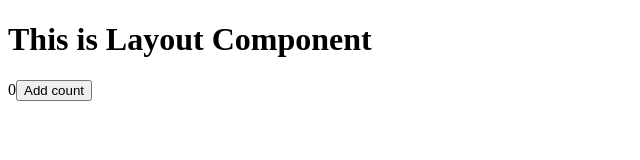
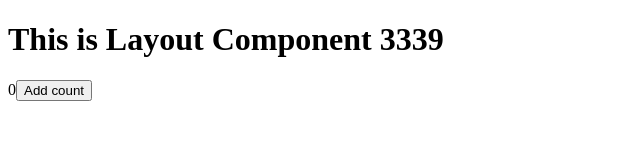
Before and after one commit to HamsterCat-W/docpress, a React (Vite) app: page / in a window 1280 px wide. Shown: the top 160 px of the page, without its empty margins (0-640 px from the left). Built offline with nearby package versions, Linux system fonts and the light colour scheme.

Commit message:
chore:热更新接入

```diff
--- a/package.json
+++ b/package.json
@@ -18,6 +18,7 @@
     "typescript": "^4.9.5"
   },
   "dependencies": {
+    "@vitejs/plugin-react": "^3.1.0",
     "cac": "^6.7.14",
     "react": "^18.2.0",
     "react-dom": "^18.2.0",
--- a/src/node/dev.ts
+++ b/src/node/dev.ts
@@ -1,9 +1,10 @@
 import { createServer as createViteDevServer } from "vite";
 import { indexHtmlPlugin } from "./plugin/indexHtml";
+import pluginInReact from "@vitejs/plugin-react";
 
 export async function createDevServer(root: string = process.cwd()) {
   return createViteDevServer({
     root,
-    plugins: [indexHtmlPlugin()],
+    plugins: [indexHtmlPlugin(), pluginInReact()],
   });
 }
--- a/src/node/plugin/indexHtml.ts
+++ b/src/node/plugin/indexHtml.ts
@@ -11,6 +11,11 @@ export function indexHtmlPlugin(): Plugin {
         server.middlewares.use(async (req, res, next) => {
           let html = await readFile(defaultIndexPath, "utf-8");
           try {
+            html = await server.transformIndexHtml(
+              req.url,
+              html,
+              req.originalUrl
+            );
             res.statusCode = 200;
             res.setHeader("Content-Type", "text/html");
             res.end(html);
--- a/src/theme-default/Layout/index.tsx
+++ b/src/theme-default/Layout/index.tsx
@@ -4,7 +4,7 @@ export function Layout() {
   let [count, setCount] = useState(0);
   return (
     <div>
-      <h1>This is Layout Component</h1>
+      <h1>This is Layout Component  3339</h1>
       <div>
         {count}
         <button onClick={() => setCount(count + 1)}>Add count</button>
```
Also changed, not shown: 1 other file (tests, documents, lock files or other folders).
